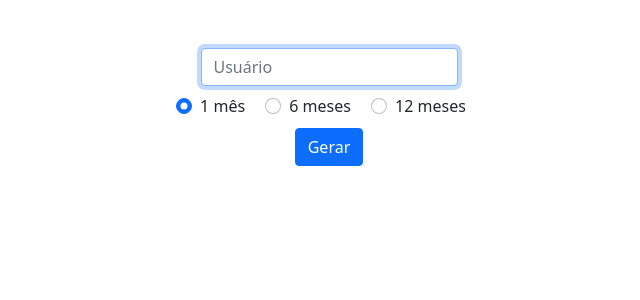
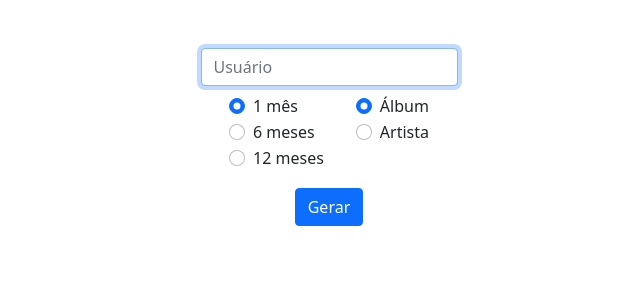
Before and after one commit to nezzzumi/lastfm-collage, a Django app: page / in a window 1280 px wide. Shown: the top 300 px of the page, without its empty margins (311-951 px from the left). Run offline with Django 4.2, Linux system fonts and the light colour scheme.

Commit message:
feat: adiciona nova categoria `artist`

```diff
--- a/templates/index.html
+++ b/templates/index.html
@@ -24,6 +24,13 @@
 
       main {
         text-align: center;
+        user-select: none;
+      }
+
+      main .options {
+        display: flex;
+        justify-content: center;
+        text-align: left;
       }
     </style>
   </head>
@@ -41,9 +48,9 @@
             required
             autofocus
           />
-
-          <div class="period-options my-2">
-            <div class="form-check form-check-inline">
+          <div class="options">
+            <div class="period-options my-2 mx-3">
+              <div class="form-check">
                 <label class="form-check-label">
                   <input
                     class="form-check-input"
@@ -56,7 +63,7 @@
                   1 mês
                 </label>
               </div>
-            <div class="form-check form-check-inline">
+              <div class="form-check">
                 <label class="form-check-label">
                   <input
                     class="form-check-input"
@@ -68,7 +75,7 @@
                   6 meses
                 </label>
               </div>
-            <div class="form-check form-check-inline">
+              <div class="form-check">
                 <label class="form-check-label">
                   <input
                     class="form-check-input"
@@ -79,6 +86,34 @@
                   />
                   12 meses
                 </label>
+              </div>
+            </div>
+            <div class="type-options my-2 mx-3">
+              <div class="form-check">
+                <label class="form-check-label">
+                  <input
+                    class="form-check-input"
+                    type="radio"
+                    name="category"
+                    id="category-album"
+                    value="album"
+                    checked
+                  />
+                  Álbum
+                </label>
+              </div>
+              <div class="form-check">
+                <label class="form-check-label">
+                  <input
+                    class="form-check-input"
+                    type="radio"
+                    name="category"
+                    id="category-artist"
+                    value="artist"
+                  />
+                  Artista
+                </label>
+              </div>
             </div>
           </div>
         </div>
--- a/web/views.py
+++ b/web/views.py
@@ -14,19 +14,27 @@ class IndexView(View):
 
     def post(self, request: HttpRequest) -> HttpResponse:
         user = request.POST.get('user')
-        period = request.POST.get('period')
+        category = request.POST.get('category', '').lower()
+        period = request.POST.get('period', '').lower()
         # TODO: adicionar limit no front
         limit = request.POST.get('limit', 26)
 
-        if not all([user, period, limit]):
+        if not all([user, category, period, limit]):
             # TODO: criar página de erro
-            return HttpResponseBadRequest('<h1>Parâmetros inválidos</h1>')
+            return HttpResponse('<h1>Parâmetros inválidos</h1>', status=422)
+
         try:
-            collage = self.lastfm.gen_top_albums_collage(user, period, limit)
+            if category == 'album':
+                collage = self.lastfm.gen_top_albums_collage(user, period, limit)
+            elif category == 'artist':
+                collage = self.lastfm.gen_top_artists_collage(user, period, limit)
+            else:
+                return HttpResponse('<h1>Parâmetros inválidos</h1>', status=422)
+
             response = HttpResponse(content_type='image/png')
             collage.save(response, 'PNG')
+
+            return response
         except Exception as e:
             # TODO: criar página de erro
-            response = HttpResponse(f'<h1>{e}</h1>', status=500)
-
-        return response
+            return HttpResponse(f'<h1>{e}</h1>', status=500)
```
Also changed, not shown: lastfm/lastfm.py (+46 -0 lines). Lines whose indentation alone changed are shown as unchanged.
